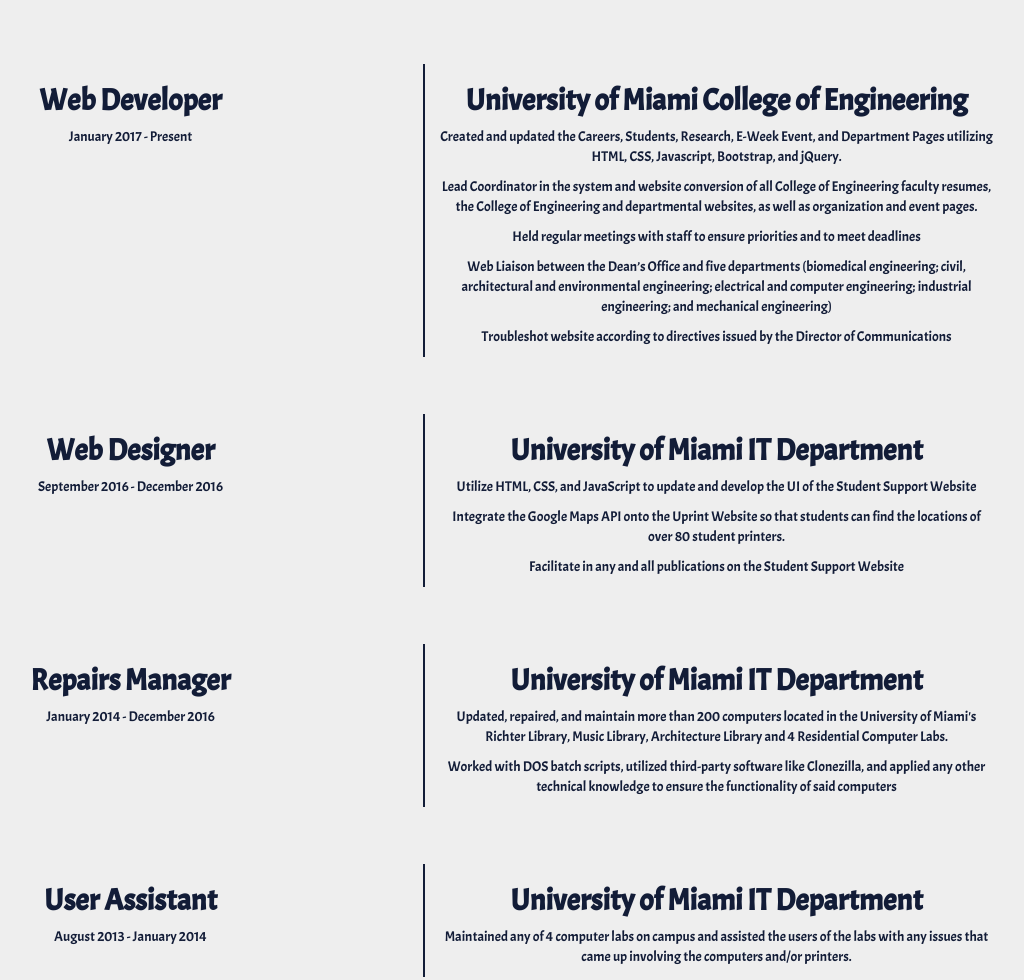
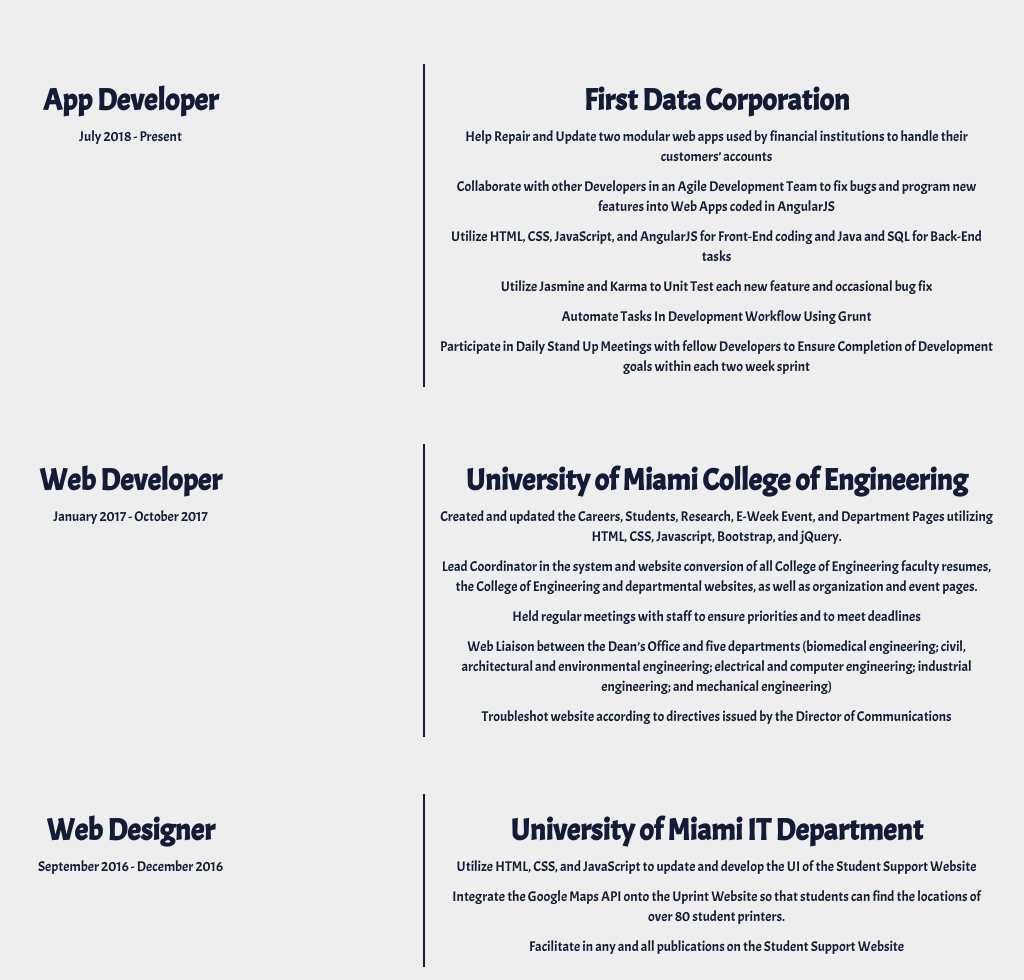
Before and after one commit to Alanh168/Alanh168.github.io, a website: page index.html in a window 1280 px wide. Shown: the part 1307-2287 px from the top of the page, without its empty margins (217-1241 px from the left). Drawn offline with Linux system fonts and the light colour scheme; a web font is replaced by a local one.

Commit message:
Added New Job at First Data

```diff
--- a/index.html
+++ b/index.html
@@ -73,8 +73,23 @@
       </div>
       <div class="row">
         <div class="col-md-6">
+          <h3>App Developer</h3>
+          <p>July 2018 - Present</p>
+        </div>
+        <div class="col-md-6 divider">
+          <h3>First Data Corporation</h3>
+          <p>Help Repair and Update two modular web apps used by financial institutions to handle their customers’ accounts</p>
+          <p>Collaborate with other Developers in an Agile Development Team to fix bugs and program new features into Web Apps coded in AngularJS</p>
+          <p>Utilize HTML, CSS, JavaScript, and AngularJS for Front-End coding and Java and SQL for Back-End tasks</p>
+          <p>Utilize Jasmine and Karma to Unit Test each new feature and occasional bug fix</p>
+          <p>Automate Tasks In Development Workflow Using Grunt</p>
+          <p>Participate in Daily Stand Up Meetings with fellow Developers to Ensure Completion of Development goals within each two week sprint</p>
+        </div>
+      </div>
+      <div class="row">
+        <div class="col-md-6">
           <h3>Web Developer</h3>
-          <p>January 2017 - Present</p>
+          <p>January 2017 - October 2017</p>
         </div>
         <div class="col-md-6 divider">
           <h3>University of Miami College of Engineering</h3>
```
